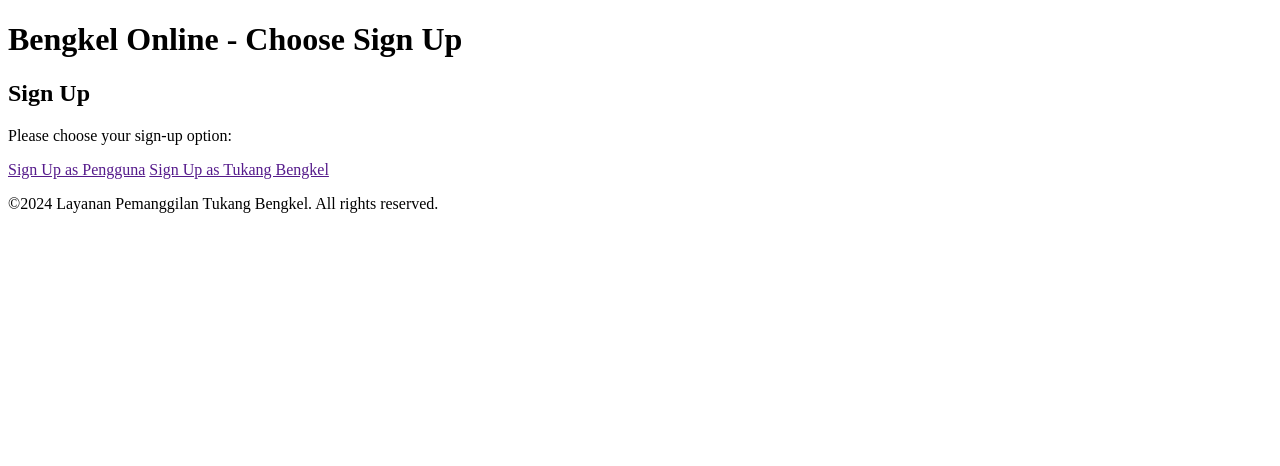
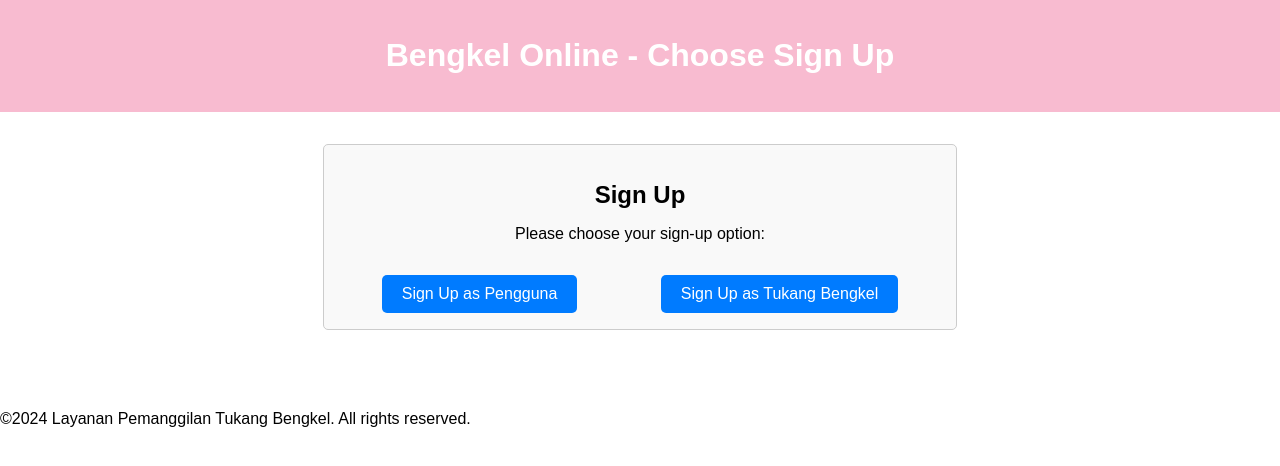
Before and after one commit to Reeyyyh/startup, a plain HTML site: page signUp.html in a window 1280 px wide. Drawn offline with Linux system fonts and the light colour scheme; the site is published under a folder, as on GitHub Pages, so addresses that start at the root find nothing.

Commit message:
Update signUp.html

```diff
--- a/signUp.html
+++ b/signUp.html
@@ -4,7 +4,7 @@
     <meta charset="UTF-8">
     <meta name="viewport" content="width=device-width, initial-scale=1.0">
     <title>Bengkel - Choose Sign Up</title>
-    <link rel="stylesheet" href="/css/signUp.css">
+    <link rel="stylesheet" href="./css/signUp.css">
 </head>
 <body>
     <header>
```
